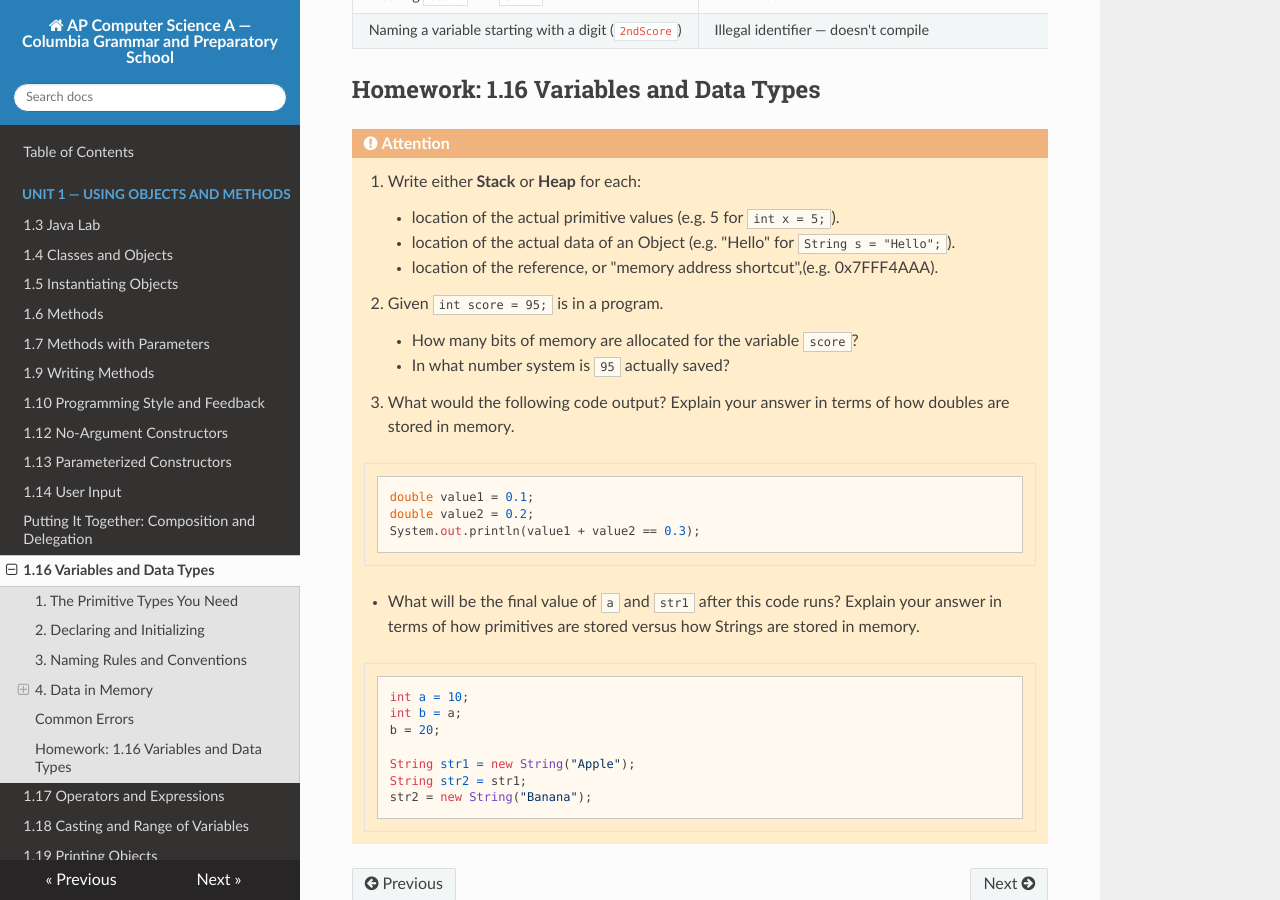
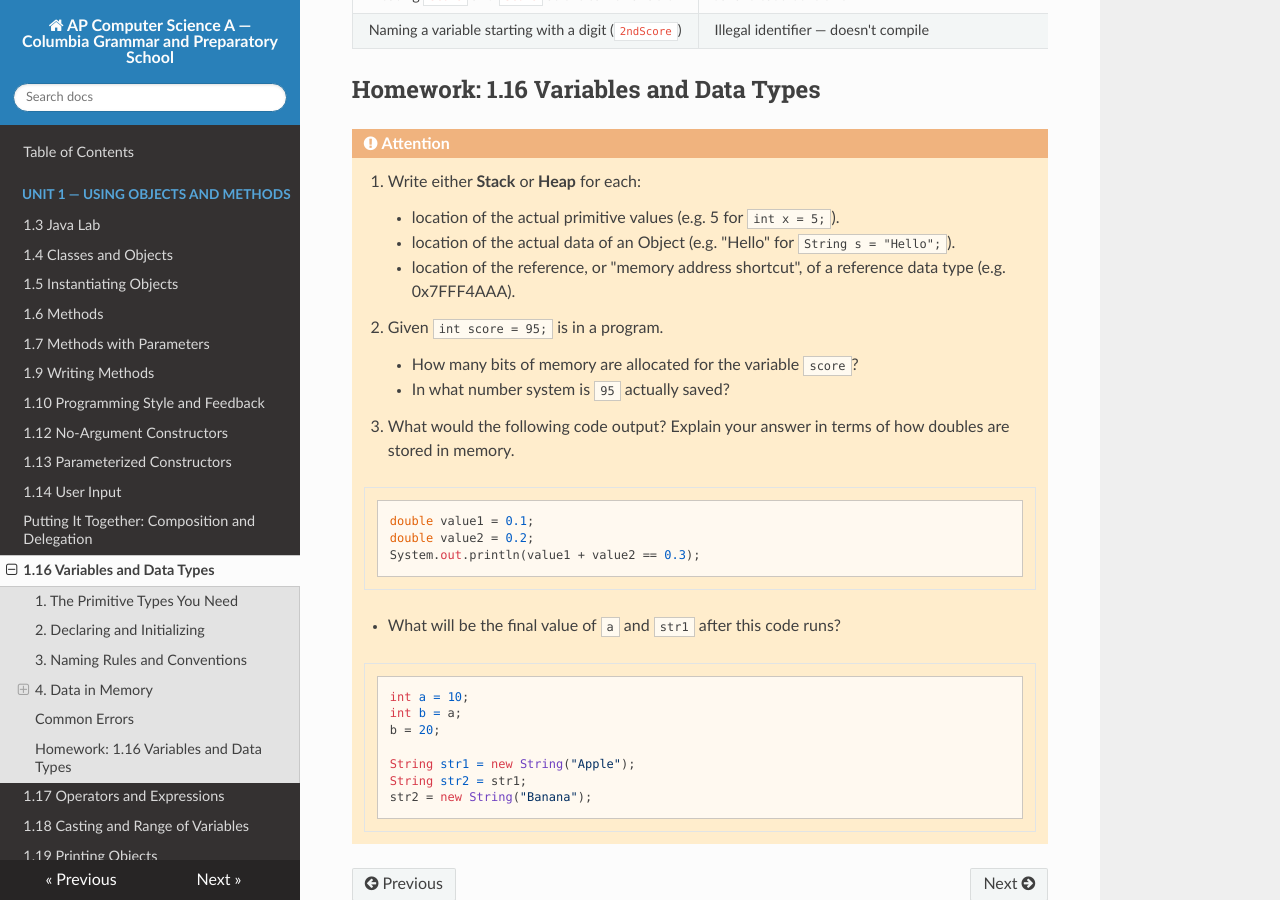
Before and after one commit to kjergens/apcsa-site, an MkDocs documentation site: the page built from docs/unit1/notes_16_variables.md, in a window 1280 px wide and 900 px high, scrolled down 3455 px. Built offline with MkDocs 1.6.1, drawn with Linux system fonts in a browser that asks for light colours; nearby versions of some CDN libraries.

Commit message:
Update memory reference explanation in notes
Clarified the explanation of memory reference for data types.

````diff
--- a/docs/unit1/notes_16_variables.md
+++ b/docs/unit1/notes_16_variables.md
@@ -114,7 +114,7 @@ A Java double reserves 64 bits: 1 Sign bit, 11 Exponent bits, and 52 Mantissa (b
     1. Write either **Stack** or **Heap** for each:
         * location of the actual primitive values (e.g. 5 for `int x = 5;`).
         * location of the actual data of an Object (e.g. "Hello" for `String s = "Hello";`).
-        * location of the reference, or "memory address shortcut",(e.g. 0x7FFF4AAA).
+        * location of the reference, or "memory address shortcut", of a reference data type (e.g. 0x7FFF4AAA).
     - Given `int score = 95;` is in a program.
         * How many bits of memory are allocated for the variable `score`?
         * In what number system is `95` actually saved?
@@ -126,7 +126,7 @@ A Java double reserves 64 bits: 1 Sign bit, 11 Exponent bits, and 52 Mantissa (b
     System.out.println(value1 + value2 == 0.3);
     ```
 
-    - What will be the final value of `a` and `str1` after this code runs? Explain your answer in terms of how primitives are stored versus how Strings are stored in memory.
+    - What will be the final value of `a` and `str1` after this code runs?
 
     ```java
     int a = 10;
````
